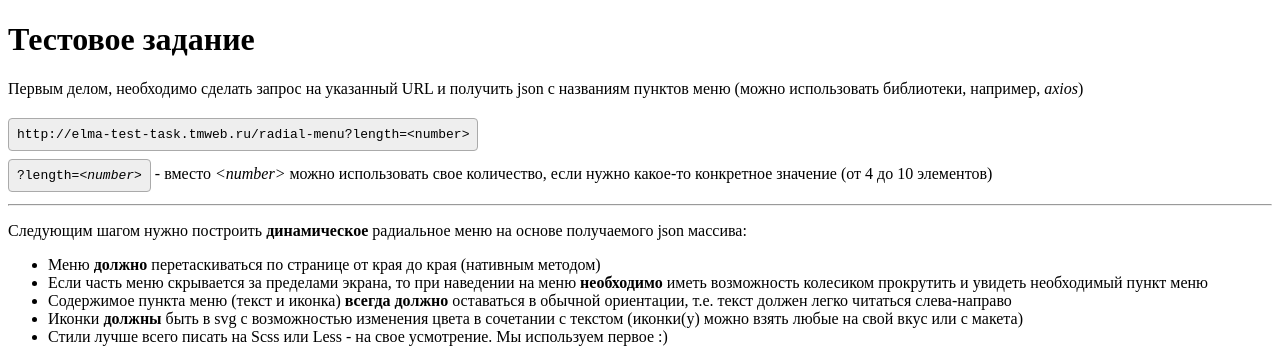
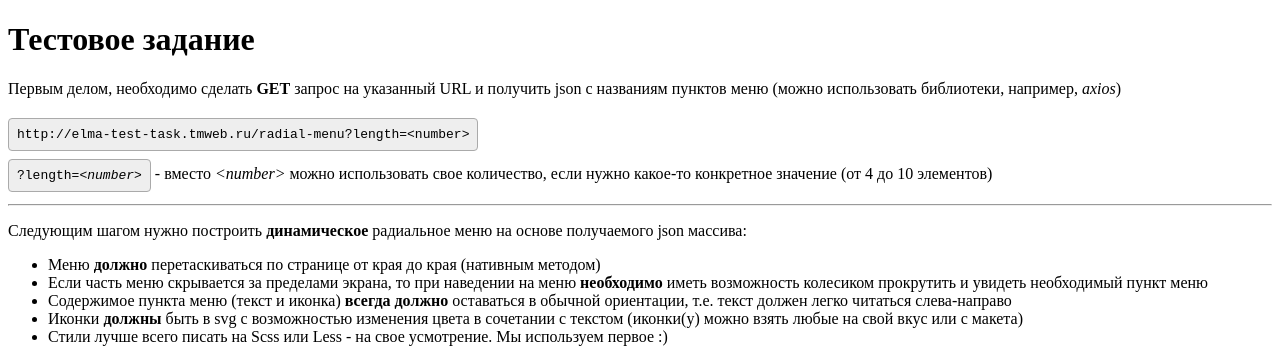
Before and after one commit to svifty7/test-task-server, a website: page src/index.html in a window 1280 px wide. Shown: the top 348 px of the page. Drawn offline with Linux system fonts and the light colour scheme.

Commit message:
Update index.html

```diff
--- a/src/index.html
+++ b/src/index.html
@@ -26,7 +26,7 @@
 <main>
     <h1>Тестовое задание</h1>
 
-    <p>Первым делом, необходимо сделать запрос на указанный URL и получить json с названиям пунктов меню (можно использовать библиотеки, например, <i>axios</i>)</p>
+    <p>Первым делом, необходимо сделать <b>GET</b> запрос на указанный URL и получить json с названиям пунктов меню (можно использовать библиотеки, например, <i>axios</i>)</p>
 
     <pre>http://elma-test-task.tmweb.ru/radial-menu?length=&lt;number&gt;</pre>
 
```
